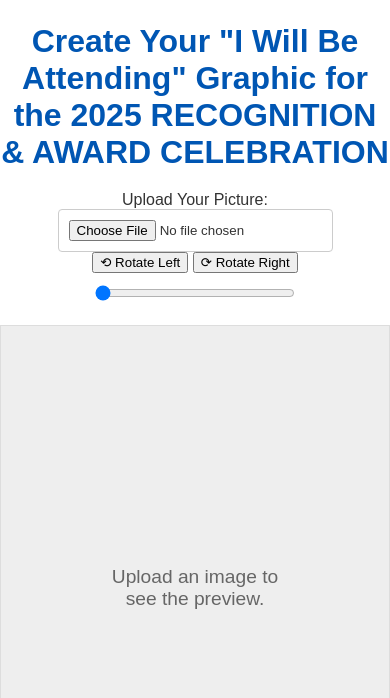
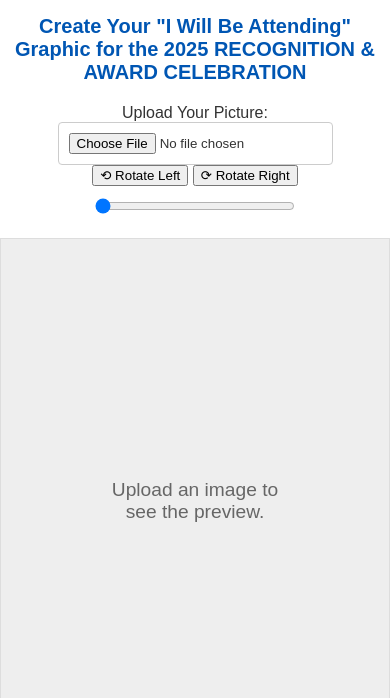
Before and after one commit to techygrounddigital/TheAchieversTeam, a plain HTML site: page index.html in a window 390 px wide. Shown: the part 146-844 px from the top of the page. Drawn offline with Linux system fonts and the light colour scheme.

Commit message:
Update style.css

```diff
--- a/style.css
+++ b/style.css
@@ -105,3 +105,9 @@ input[type="file"] {
 #zoomSlider {
   width: 200px;
 }
+
+@media screen and (max-width: 767px){
+    h1{
+        font-size: 20px;
+    }
+}
```
